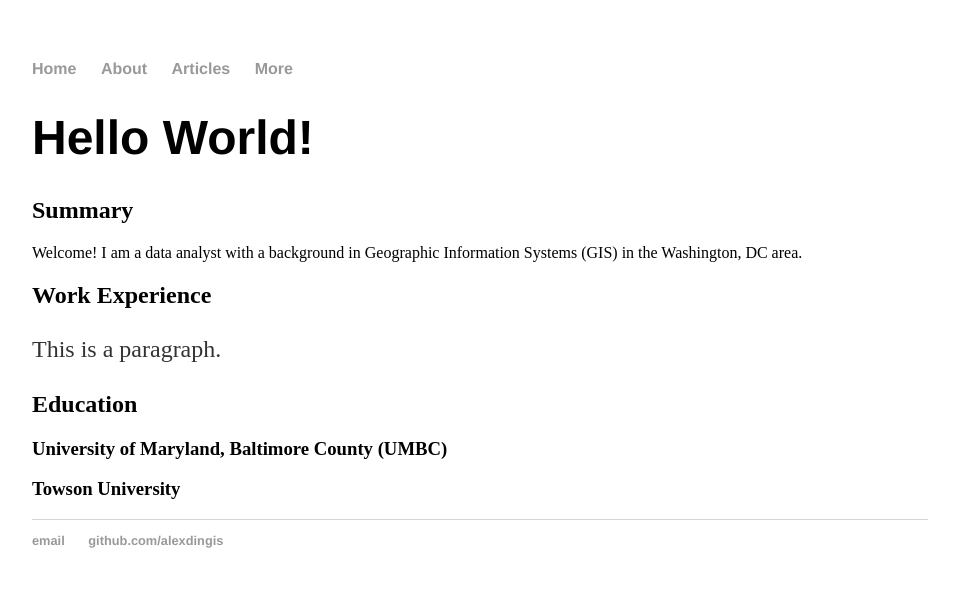
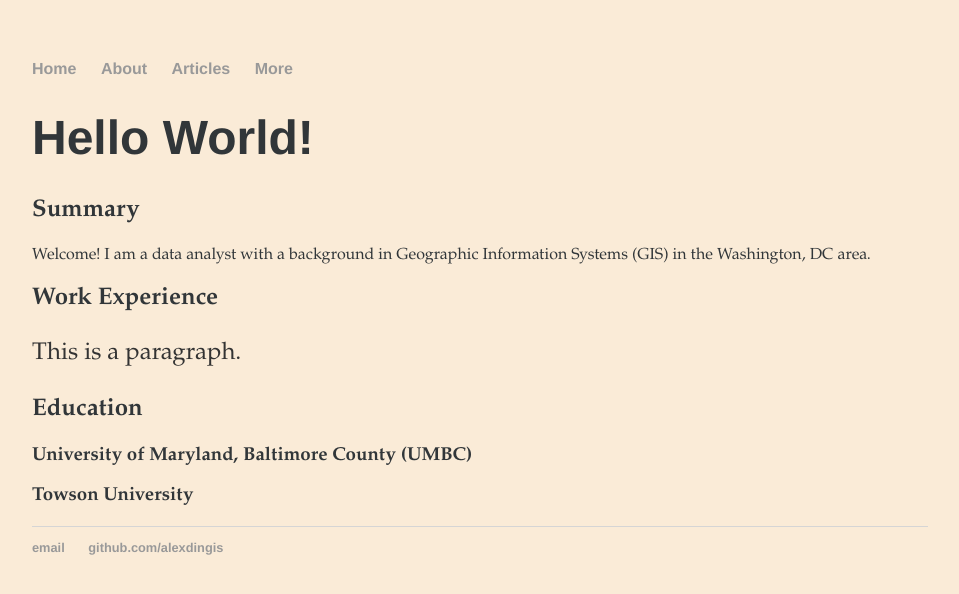
Before and after one commit to alexdingis/alexdingis.github.io, a Jekyll site: the page built from index.html, in a window 1280 px wide. Shown: the top 594 px of the page, without its empty margins (160-1119 px from the left). Built offline with Jekyll 4.4.1, drawn with Linux system fonts in a browser that asks for light colours.

Commit message:
Update main.css

```diff
--- a/css/main.css
+++ b/css/main.css
@@ -1,6 +1,9 @@
 body {
     margin: 60px auto;
     width: 70%;
+    background: #faebd7;
+    color: #313639;
+    font-family: 'Garamond', sans-serif;
 }
 nav ul, footer ul {
     font-family:'Helvetica', 'Arial', 'Sans-Serif';
```
